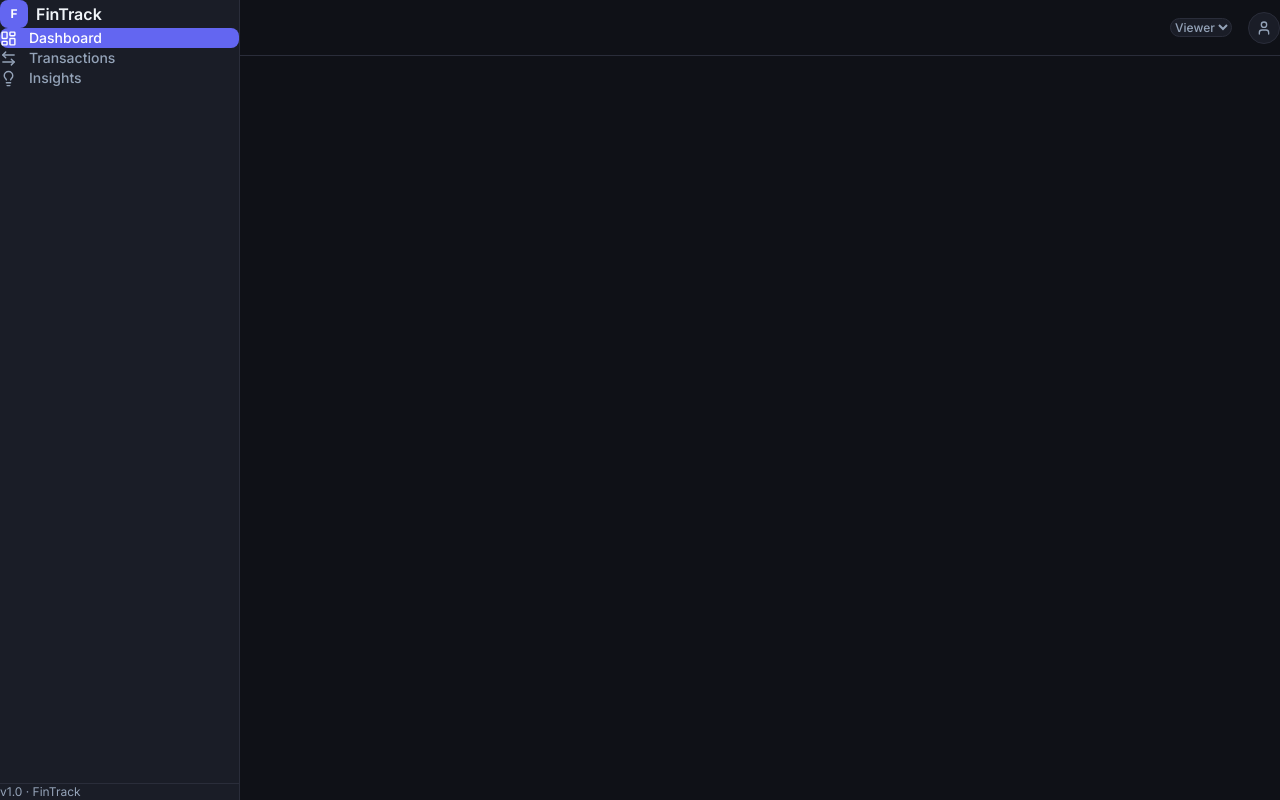
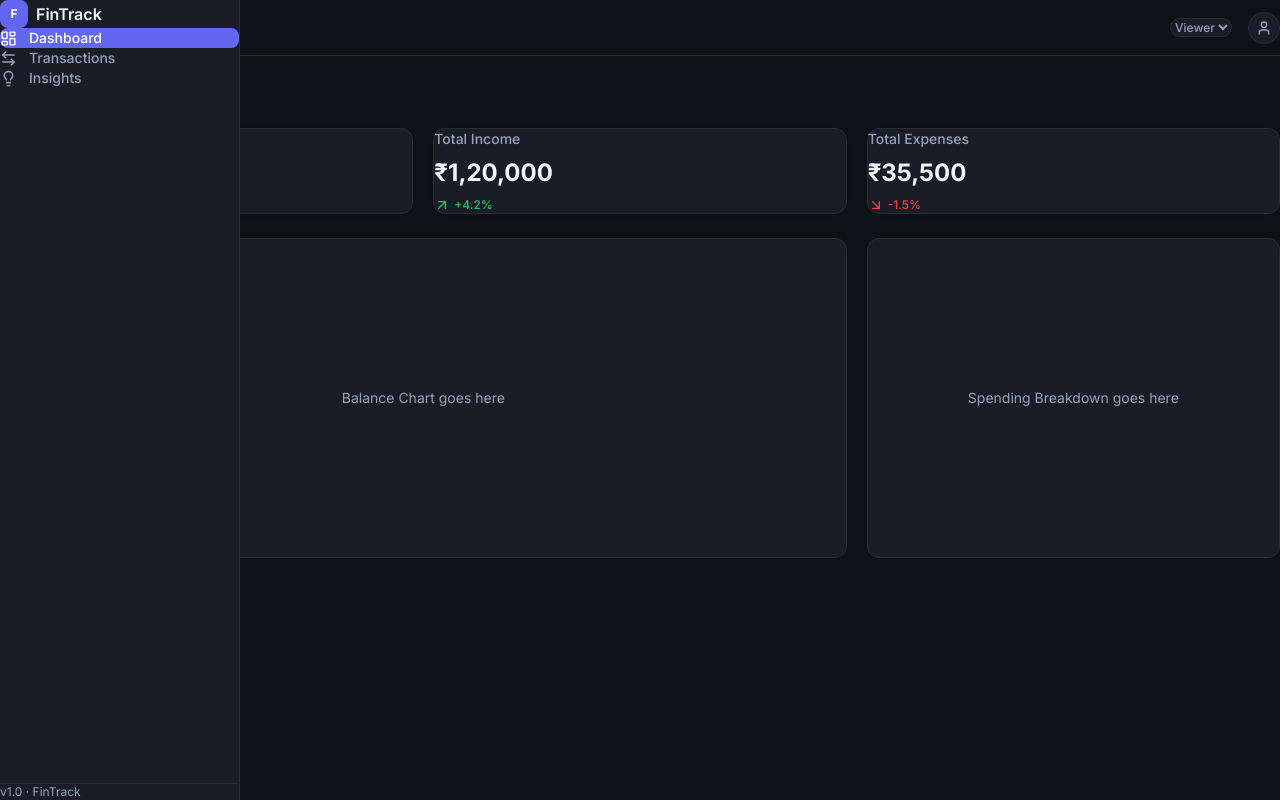
Before and after one commit to sammy200-ui/Finance-Dashboard, a React (Vite) app: page / in a window 1280 px wide. Built offline with nearby package versions, Linux system fonts and the light colour scheme.

Commit message:
dashboard summary cards setup

```diff
--- a/src/components/dashboard/SummaryCard.jsx
+++ b/src/components/dashboard/SummaryCard.jsx
@@ -1 +1,23 @@
-export default function SummaryCard() { return null }
+import { ArrowUpRight, ArrowDownRight } from 'lucide-react'
+
+export default function SummaryCard({ label, amount, trend }) {
+  const isUp = trend === 'up'
+
+  return (
+    <div className="p-5 rounded-xl flex flex-col gap-2 bg-[var(--bg-card)] border border-[var(--border)] fade-in shadow-sm">
+      <div className="text-sm font-medium text-[var(--muted)]">{label}</div>
+      <div className="text-2xl font-bold text-[var(--text)]">{amount}</div>
+
+      <div className="flex items-center gap-1 mt-1">
+        {isUp ? (
+          <ArrowUpRight size={16} className="text-[var(--green)]" />
+        ) : (
+          <ArrowDownRight size={16} className="text-[var(--red)]" />
+        )}
+        <span className={`text-xs font-medium ${isUp ? 'text-[var(--green)]' : 'text-[var(--red)]'}`}>
+          {isUp ? '+4.2%' : '-1.5%'}
+        </span>
+      </div>
+    </div>
+  )
+}
--- a/src/pages/Dashboard.jsx
+++ b/src/pages/Dashboard.jsx
@@ -1,5 +1,42 @@
-function Dashboard() {
-  return null
+import SummaryCard from '../components/dashboard/SummaryCard'
+import { formatCurrency } from '../utils/formatters'
+
+export default function Dashboard() {
+  return (
+    <div className="flex flex-col gap-6">
+      <div>
+        <h2 className="text-xl font-semibold text-[var(--text)]">Dashboard</h2>
+        <p className="text-sm text-[var(--muted)] mt-1">Here is your financial overview.</p>
+      </div>
+
+
+      <div className="grid grid-cols-1 md:grid-cols-3 gap-4 md:gap-5">
+        <SummaryCard
+          label="Total Balance"
+          amount={formatCurrency(84500)} // using hardcoded dummy data for now
+          trend="up"
+        />
+        <SummaryCard
+          label="Total Income"
+          amount={formatCurrency(120000)}
+          trend="up"
+        />
+        <SummaryCard
+          label="Total Expenses"
+          amount={formatCurrency(35500)}
+          trend="down"
+        />
+      </div>
+
+
+      <div className="grid grid-cols-1 lg:grid-cols-3 gap-4 md:gap-5">
+        <div className="lg:col-span-2 h-80 rounded-xl bg-[var(--bg-card)] border border-[var(--border)] flex items-center justify-center text-[var(--muted)] text-sm">
+          Balance Chart goes here
+        </div>
+        <div className="h-80 rounded-xl bg-[var(--bg-card)] border border-[var(--border)] flex items-center justify-center text-[var(--muted)] text-sm">
+          Spending Breakdown goes here
+        </div>
+      </div>
+    </div>
+  )
 }
-
-export default Dashboard
```
